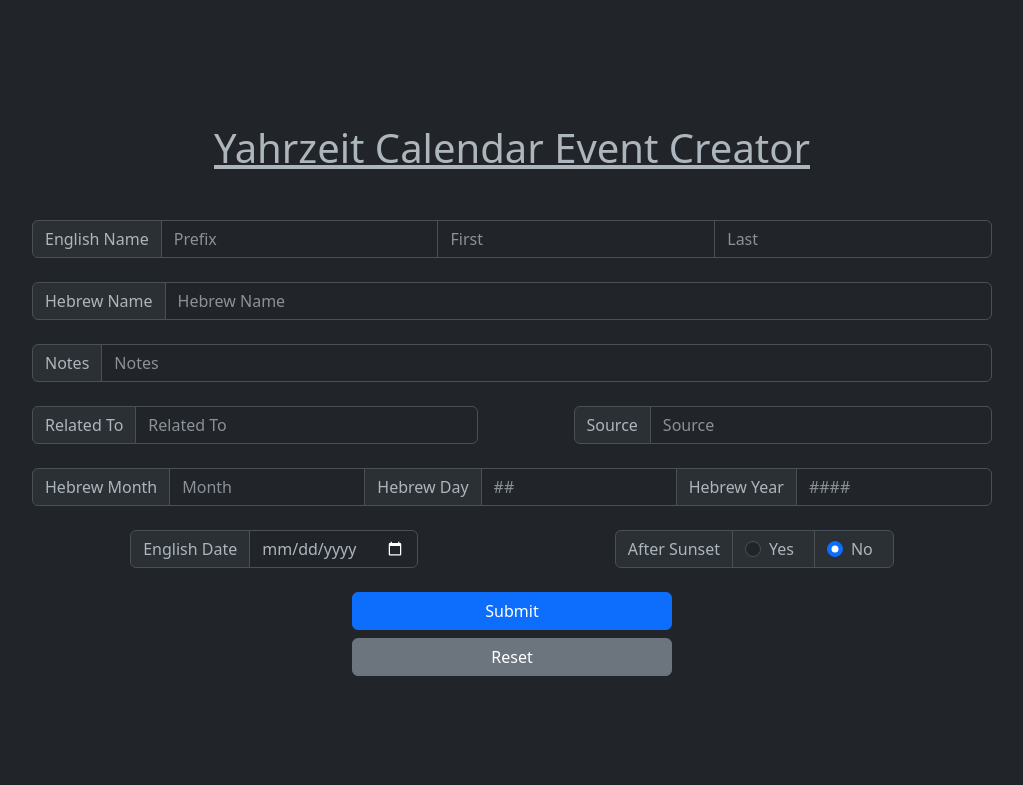
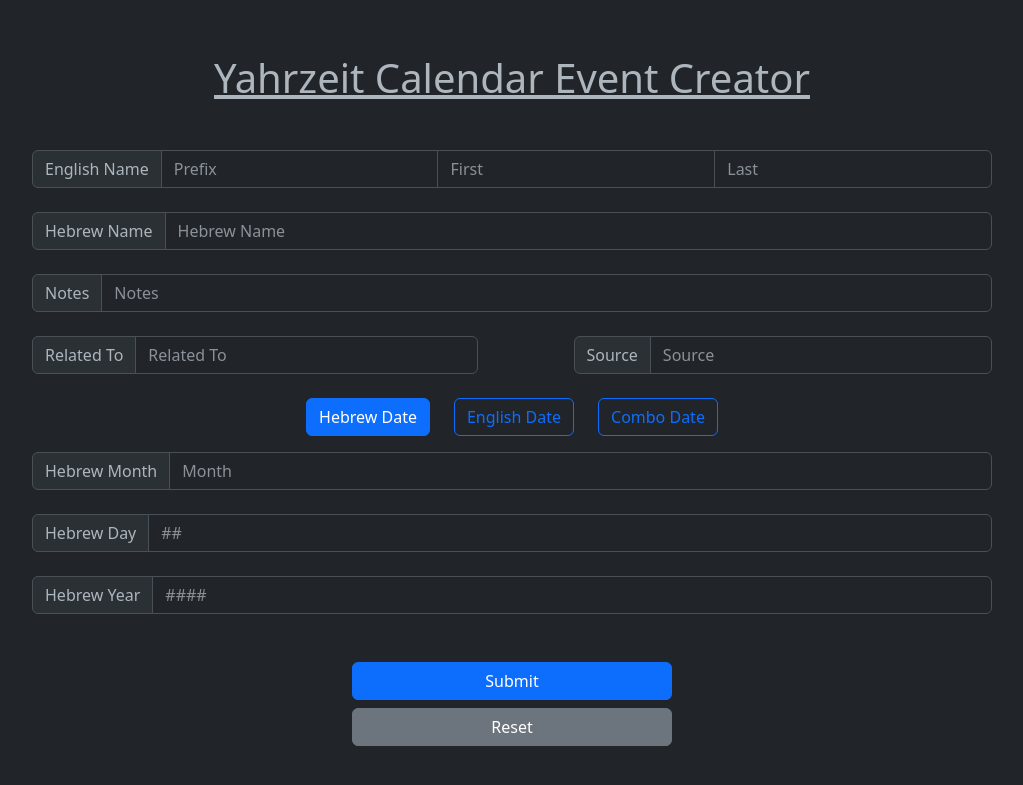
Before and after one commit to YDruxman/Yahrtzeits, a PHP site: page /php/singleEntry.php in a window 1280 px wide. Shown: the top 785 px of the page, without its empty margins (128-1151 px from the left). Run offline with PHP 8.4, Linux system fonts and the light colour scheme.

Commit message:
Add radio buttons for date options and refactor form UI
The changes made to the JavaScript and PHP files include the addition of radio buttons that allow users to select date options. These options include Hebrew, English, and combo dates. Based on user selection, the corresponding date field is displayed and the rest are hidden. This helps in improving user experience by keeping the UI clutter-free and makes it clearer for users to enter the appropriate dates. The PHP file changes mostly involve refactoring the form layout to accommodate this new feature, with updates to div classes and input ids for consistency and better code organization. An incorrect spelling of "Yahrtzeit" in the title has also been corrected.

```diff
--- a/js/singleEntryEnglish.js
+++ b/js/singleEntryEnglish.js
@@ -0,0 +1,23 @@
+// Getting all the radio buttons
+const dateOptionsRadios = document.querySelectorAll('input[name="dateOptions"]');
+
+// Getting all the date options
+const dateOptionsDivs = document.querySelectorAll('#hebrew-dateGroup, #english-dateGroup, #combo-dateGroup');
+
+// Add an event listener to each radio button
+dateOptionsRadios.forEach((radio) => {
+    radio.addEventListener('change', function() {
+        if (this.checked) {
+            // When radio button changes, hide all date options
+            dateOptionsDivs.forEach((div) => {
+                div.classList.remove('d-flex');
+                div.classList.add('d-none');
+            });
+
+            // Show the element that corresponds to the selected radio button
+            const selectedOptionDiv = document.querySelector('#' + this.id.replace('Option', 'Group'));
+            selectedOptionDiv.classList.remove('d-none');
+            selectedOptionDiv.classList.add('d-flex');
+        }
+    });
+});
--- a/php/singleEntry.php
+++ b/php/singleEntry.php
@@ -6,7 +6,7 @@
 <head>
     <meta charset="UTF-8">
     <meta content="width=device-width, initial-scale=1.0" name="viewport">
-    <title>Yahrzeit Calendar Event Creator</title>
+    <title>Yahrtzeit Calendar Event Creator</title>
     <link crossorigin="anonymous" href="https://cdn.jsdelivr.net/npm/bootstrap@5.3.0/dist/css/bootstrap.min.css"
           integrity="sha384-9ndCyUaIbzAi2FUVXJi0CjmCapSmO7SnpJef0486qhLnuZ2cdeRhO02iuK6FUUVM" rel="stylesheet">
     <link href="../css/MultipleEntries.css" rel="stylesheet" type="text/css">
@@ -40,8 +40,6 @@
                 <span class="input-group-text">Notes</span>
                 <input aria-label="Notes" class="form-control" id="notes" placeholder="Notes"
                        style="flex-grow: 4;" type="text">
-
-
             </div>
         </div>
         <div class="d-flex flex-row flex-wrap column-gap-5 row-gap-4 mb-4">
@@ -62,27 +60,45 @@
             </div>
         </div>
 
+        <div class="d-flex flex-wrap justify-content-center gap-4 mx-auto my-3 w-100 mt-4">
+            <input type="radio" class="btn-check" name="dateOptions" id="hebrew-dateOption" autocomplete="off"
+                   checked>
+            <label class="btn btn-outline-primary" for="hebrew-dateOption">Hebrew Date</label>
+
+            <input type="radio" class="btn-check" name="dateOptions" id="english-dateOption" autocomplete="off">
+            <label class="btn btn-outline-primary" for="english-dateOption">English Date</label>
+
+            <input type="radio" class="btn-check" name="dateOptions" id="combo-dateOption" autocomplete="off">
+            <label class="btn btn-outline-primary" for="combo-dateOption">Combo Date</label>
+        </div>
+
         <!-- Hebrew Date -->
-        <div class="input-group mb-4">
-            <span class="input-group-text">Hebrew Month</span>
-            <input type="text" class="form-control" placeholder="Month" aria-label="Server">
-            <span class="input-group-text">Hebrew Day</span>
-            <input type="text" class="form-control" placeholder="##" aria-label="Username">
-            <span class="input-group-text">Hebrew Year</span>
-            <input type="text" class="form-control" placeholder="####" aria-label="Username">
+        <div class="d-flex flex-wrap justify-content-center gap-4" id="hebrew-dateGroup">
+            <div class="input-group">
+                <div class="input-group-text">Hebrew Month</div>
+                <input type="text" id="hebrew-hebrewMonth" class="form-control" placeholder="Month" aria-label="Server">
+            </div>
+            <div class="input-group">
+                <div class="input-group-text">Hebrew Day</div>
+                <input type="text" id="hebrew-hebrewDay" class="form-control" placeholder="##" aria-label="Username">
+            </div>
+            <div class="input-group">
+                <div class="input-group-text">Hebrew Year</div>
+                <input type="text" id="hebrew-hebrewYear" class="form-control" placeholder="####" aria-label="Username">
+            </div>
         </div>
 
         <!-- English Date -->
-        <div class="d-flex flex-row flex-wrap">
+        <div class="d-flex flex-row flex-wrap d-none" id="english-dateGroup">
             <!-- Date -->
-            <div class="form-group mx-auto mb-4">
+            <div class="form-group mx-auto">
                 <div class="input-group">
-                    <label class="input-group-text" for="date">English Date</label>
-                    <input class="form-control" id="date" required type="date">
+                    <label class="input-group-text" for="english-date">English Date</label>
+                    <input class="form-control" id="english-date" required type="date">
                 </div>
             </div>
             <!-- After Sunset-->
-            <div class="form-group mx-auto mb-4">
+            <div class="form-group mx-auto">
                 <div class="input-group">
                     <span class="input-group-text">After Sunset</span>
                     <!-- After Sunset -->
@@ -94,7 +110,7 @@
                     </div>
                     <!-- Before Sunset -->
                     <div class="input-group-text">
-                        <input aria-label="Before Sunset" checked class="form-check-input mt-0" name="afterSunset"
+                        <input aria-label="Before Sunset" checked class="form-check-input mt-0" name="beforeSunset"
                                type="radio"
                                value="false">
                         <label class="mx-2">No</label>
@@ -102,8 +118,32 @@
                 </div>
             </div>
         </div>
+
+        <!-- Combo -->
+        <div class="d-flex flex-row flex-wrap d-none" id="combo-dateGroup">
+            <div class="form-group mx-auto">
+                <div class="input-group">
+                    <div class="input-group-text">Hebrew Month</div>
+                    <input type="text" id="combo-hebrewMonth" class="form-control" placeholder="Month" aria-label="Server">
+                </div>
+            </div>
+            <div class="form-group mx-auto">
+                <div class="input-group">
+                    <div class="input-group-text">Hebrew Day</div>
+                    <input type="text" id="combo-hebrewDay" class="form-control" placeholder="##" aria-label="Username">
+                </div>
+            </div>
+
+            <div class="form-group mx-auto">
+                <div class="input-group">
+                    <label class="input-group-text" for="combo-date">English Date</label>
+                    <input class="form-control" id="combo-date" required type="date">
+                </div>
+            </div>
+        </div>
+
         <!-- Submit/Restart -->
-        <div class="vstack gap-2 col-4 mx-auto">
+        <div class="vstack gap-2 col-4 mx-auto mt-5">
             <button class="btn btn-primary" type="submit">Submit</button>
             <button class="btn btn-secondary" type="reset">Reset</button>  <!-- Needs to clear validation -->
         </div>
```
